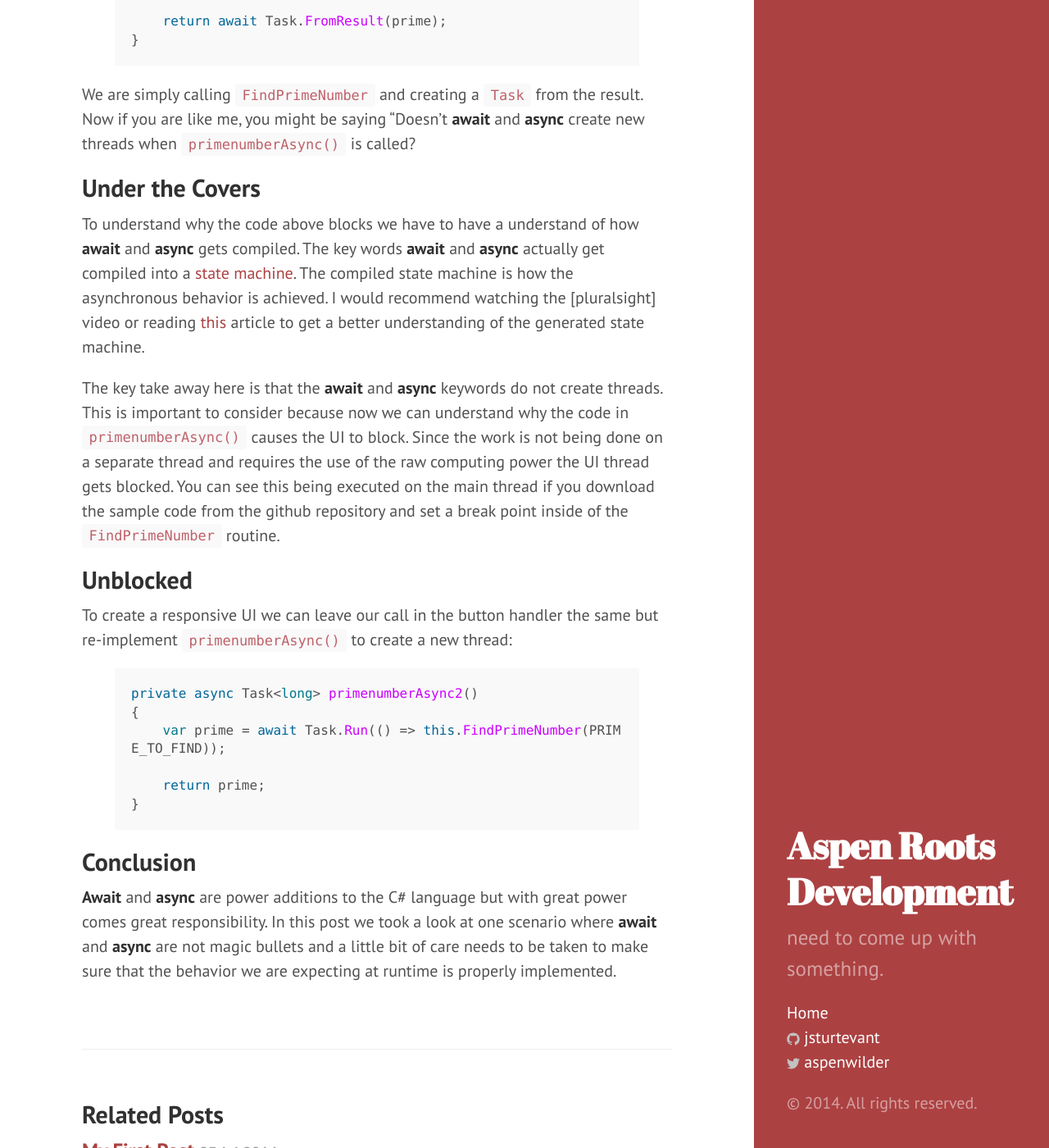
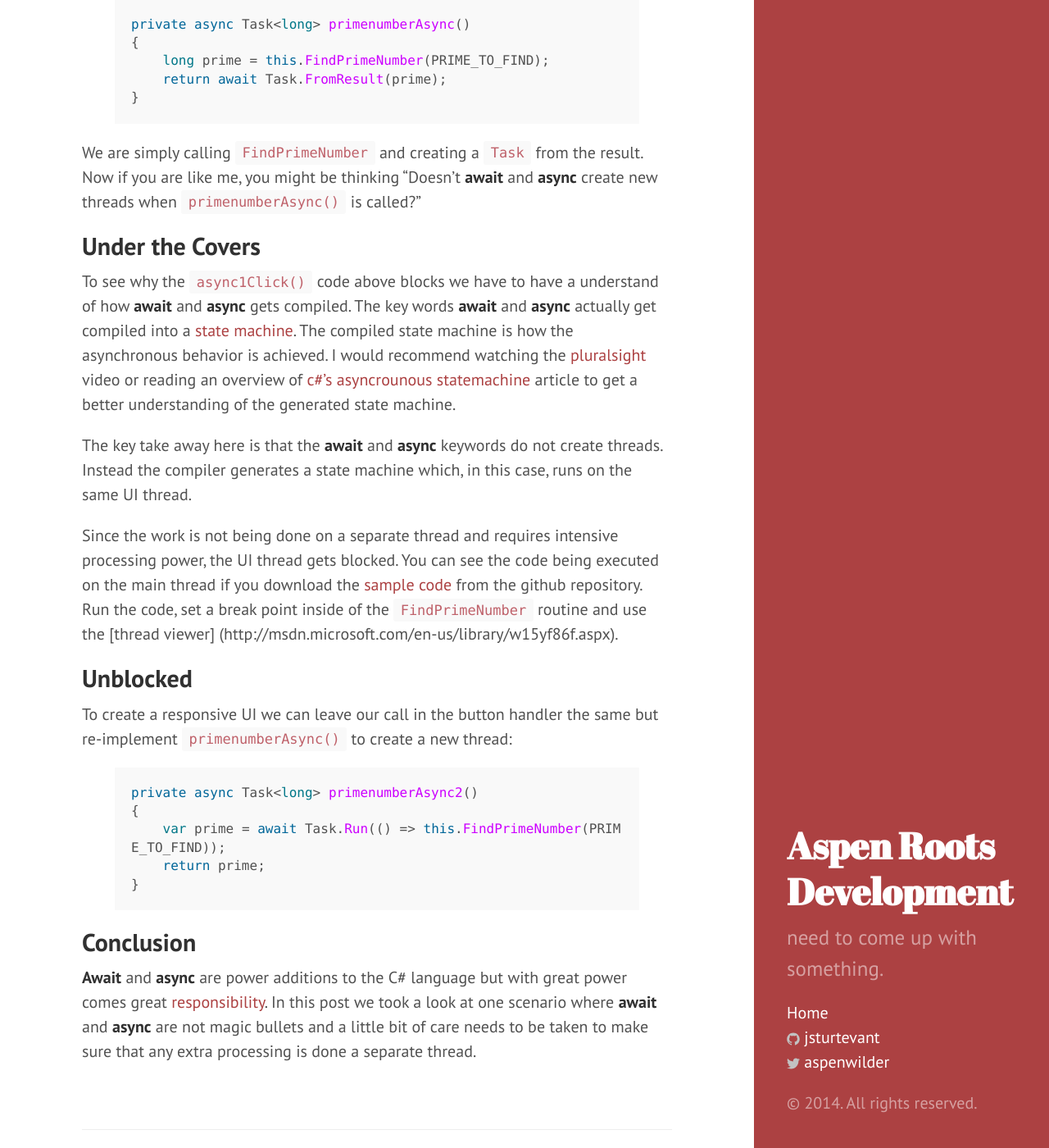
Before and after one commit to jsturtevant/jsturtevant.github.io, a Jekyll site: the page built from _posts/2014-07-31-awaiting-the-block.markdown, in a window 1280 px wide and 1400 px high, scrolled down 1715 px. Shown: the whole window at 82% size. Built offline with Jekyll 4.4.1, drawn with Linux system fonts in a browser that asks for light colours; Markdown is read by kramdown in place of the engine named in the settings; some of the changed text lies outside the part shown.

Commit message:
almost there

````diff
--- a/_posts/2014-07-31-awaiting-the-block.markdown
+++ b/_posts/2014-07-31-awaiting-the-block.markdown
@@ -5,31 +5,41 @@ date:   2014-07-31
 categories: csharp
 ---
 
-The **await** keyword in C# is magical.  It seems to just work.  Throw an **await** in the front of the offending code
- and slap an **async** on the method.  Do this on all the methods in the chaing and it just works. Right?  Although it
- does *just* work most of the time there are quite a few *gotcha's*.  There are many [best practices](http://msdn
- .microsoft.com/en-us/magazine/jj991977.aspx) that have been shared to alleviate some of the  scenario's you might run
+The **await** keyword in C# is magical.  It seems to just work.  Throw an **await** in front of the resource intensive
+code  and slap an **async** on the method.  Do this on all the methods in the chain and it just works. Right?
+
+Although it does *just* work most of the time there are quite a few *gotcha's*.  There are many [best practices](http://msdn.microsoft.com/en-us/magazine/jj991977.aspx) that have been shared to alleviate some of the  scenario's you might run
  into.
 
- I recently watch an awesome [Pluralsight video](http://pluralsight.com/training/courses/TableOfContents?courseName=skeet-async&highlight=jon-skeet_skeet-async-m1-intro*3!jon-skeet_skeet-async-m2-await*0,2!jon-skeet_skeet-async-m5-testing*0!jon-skeet_skeet-async-m3-blocking#skeet-async-m1-intro) by Jon Skeet that went into depth on how **await** works.  I  recommend  the  video (and pluralsight in general) as it goes into great depth on how async works under the
- covers, which is out of scope for this article.   Here I am going to cover a topic that I had to play with a bit more to understand.
+ I recently watched an awesome [Pluralsight Video](http://pluralsight.com/training/courses/TableOfContents?courseName=skeet-async&highlight=jon-skeet_skeet-async-m1-intro*3!jon-skeet_skeet-async-m2-await*0,2!jon-skeet_skeet-async-m5-testing*0!jon-skeet_skeet-async-m3-blocking#skeet-async-m1-intro)
+  by Jon Skeet that covered Asynchronous code in C# 5.  I  recommend  the  video (and Pluralsight in general) as
+   it  goes into
+  great depth on how async works under the
+ covers, which is out of scope for this article.
+
+  One of Async's best use cases is IO related tasks, such as calling web services. When adding **async** to a
+  webservice call you will likely see benefits.  If, however, you do intensive processing before or after
+  making the web service call you could end up in a blocked state.
 
 ## Blocked
  Take a look at the code below from a click even on a simple WinForms app created for testing.  What do you think will
  happen to the responsiveness of the form?
 
- {% highlight csharp %}
- private void noAwaitClick(object sender, EventArgs e)
- {
-     label1.Text = "starting...";
-     long prime = this.FindPrimeNumber(PRIME_TO_FIND);
-     label1.Text = prime.ToString();
- }
- {% endhighlight %}
+{% highlight csharp %}
+private void noAwaitClick(object sender, EventArgs e)
+{
+    label1.Text = "starting...";
+    long prime = this.FindPrimeNumber(PRIME_TO_FIND);
+    label1.Text = prime.ToString();
+}
+{% endhighlight %}
 
 If you guessed that the form will freeze up until the prime number is calculated then you are correct.  Using the
 well known [methods](http://stackoverflow.com/questions/709187/accessing-ui-in-a-thread) to spin off worker threads
-and then calling invoke on the UI thread is one way to do it.  This is a bit tedious and difficult for beginners to
+and then calling invoke on the UI thread is one way to get responsiveness back.  This can be a bit tedious and
+difficult
+for beginners
+ to
 understand but now with **async** and **await** we have a new, simpler way to stay responsive.
 
 ## Async to the Rescue
@@ -39,9 +49,7 @@ Let's take a look at the code block below.  What do you think will happen to the
 private async void async1Click(object sender, EventArgs e)
 {
     label1.Text = "starting...";
-
     var prime=  await this.primenumberAsync();
-
     label1.Text = prime.ToString();
 }
 {% endhighlight %}
@@ -57,27 +65,28 @@ Let's see what is happening in the implementation of ```primenumberAsync()```:
 private async Task<long> primenumberAsync()
 {
     long prime = this.FindPrimeNumber(PRIME_TO_FIND);
-
     return await Task.FromResult(prime);
 }
 {% endhighlight %}
 
 We are simply calling ```FindPrimeNumber```  and creating a ```Task``` from the result.  Now if you are like me,
-you might be saying "Doesn't **await** and **async** create new threads when ```primenumberAsync()``` is called?
+you might be thinking "Doesn't **await** and **async** create new threads when ```primenumberAsync()``` is called?"
 
 ## Under the Covers
-To understand why the code above blocks we have to have a understand of how **await** and **async** gets compiled.
-The key words **await** and **async** actually get compiled into a [state machine](http://en.wikipedia
-.org/wiki/Finite-state_machine).  The compiled state machine is how the asynchronous behavior is achieved.  I would
-recommend watching the [pluralsight] video or reading [this](http://www.codeproject
-.com/Articles/535635/Async-Await-and-the-Generated-StateMachine)
+To see why the ```async1Click()``` code above blocks we have to have a understand of how **await** and **async**
+gets compiled.
+The key words **await** and **async** actually get compiled into a [state machine](http://en.wikipedia.org/wiki/Finite-state_machine).  The compiled state machine is how the asynchronous behavior is achieved.  I would
+recommend watching the [pluralsight](http://pluralsight.com/training/courses/TableOfContents?courseName=skeet-async&highlight=jon-skeet_skeet-async-m1-intro*3!jon-skeet_skeet-async-m2-await*0,2!jon-skeet_skeet-async-m5-testing*0!jon-skeet_skeet-async-m3-blocking#skeet-async-m1-intro) video or reading an overview of [c#'s asyncrounous statemachine](http://www.codeproject.com/Articles/535635/Async-Await-and-the-Generated-StateMachine)
 article to get a better understanding of the generated state machine.
 
-The key take away here is that the **await** and **async** keywords do not create threads.  This is important to
-consider because now we can understand why the code in ```primenumberAsync()``` causes the UI to block.  Since the
-work is not being done on a separate thread and requires the use of the raw computing power the UI thread gets
-blocked.  You can see this being executed on the main thread if you download the sample code from the github repository
-and set a break point  inside of the ```FindPrimeNumber``` routine.
+The key take away here is that the **await** and **async** keywords do not create threads.  Instead the compiler
+generates a
+state machine which, in this case, runs on the same UI thread.
+
+Since the work is not being done on a separate thread and requires intensive processing power, the UI thread gets
+blocked.  You can see the code being executed on the main thread if you download the [sample code](https://github.com/jsturtevant/await-demo) from the github
+repository. Run the code, set a break point  inside of the ```FindPrimeNumber``` routine and use the [thread viewer]
+(http://msdn.microsoft.com/en-us/library/w15yf86f.aspx).
 
 ## Unblocked
 To create a responsive UI we can leave our call in the button handler the same but re-implement ```primenumberAsync()```
@@ -87,12 +96,11 @@ to create a new thread:
 private async Task<long> primenumberAsync2()
 {
     var prime = await Task.Run(() => this.FindPrimeNumber(PRIME_TO_FIND));
-
     return prime;
 }
 {% endhighlight %}
 
 ## Conclusion
-**Await** and **async** are power additions to the C# language but with great power comes great responsibility.  In
+**Await** and **async** are power additions to the C# language but with great power comes great [responsibility](http://en.wikiquote.org/wiki/Stan_Lee).  In
 this post we took a look at one scenario where **await** and **async** are not magic bullets and a little bit of care
- needs to be taken to make sure that the behavior we are expecting at runtime is properly implemented.
+ needs to be taken to make sure that any extra processing is done a separate thread.
````
Also changed, not shown: other parts of _posts/2014-07-31-awaiting-the-block.markdown (+1 -1 lines).
